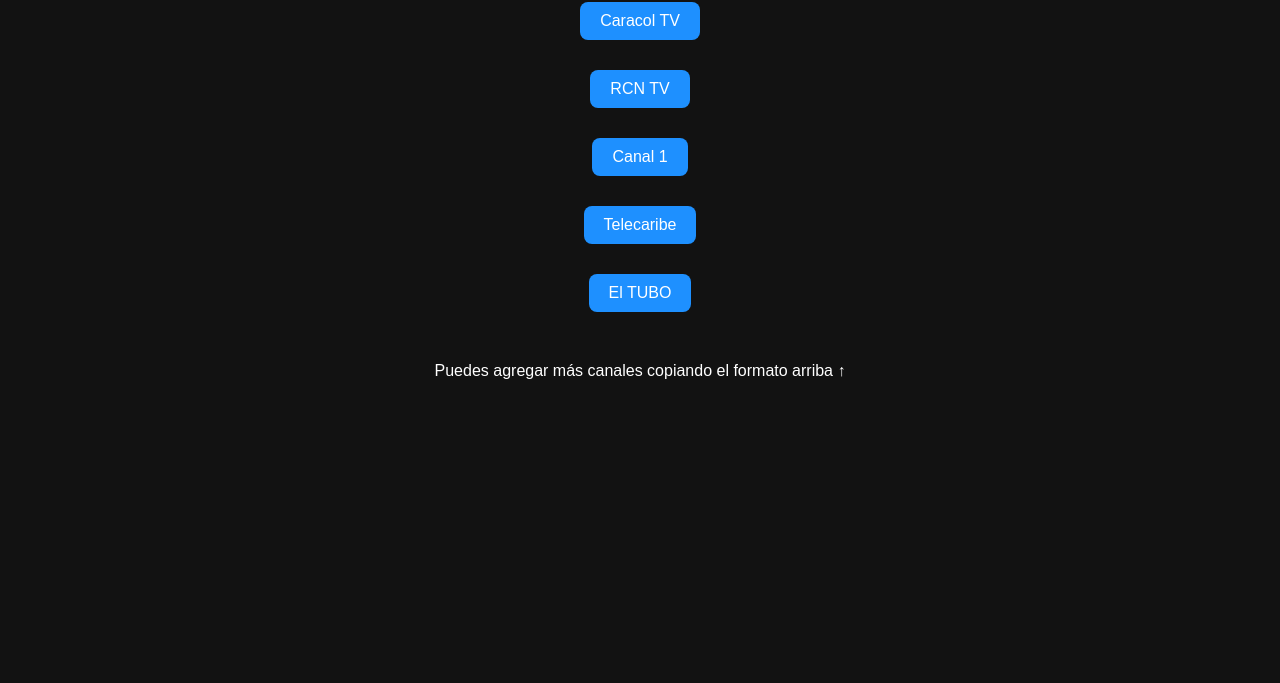
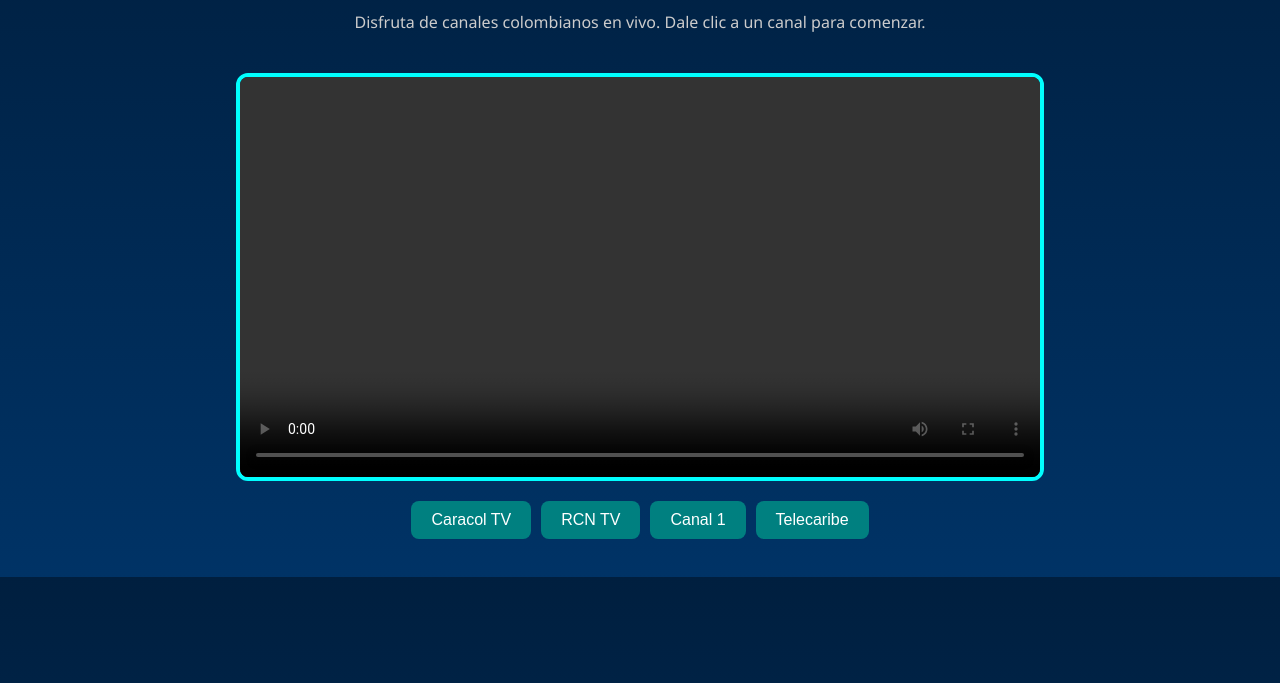
Before and after one commit to danteemmmanuel/programa-git, a plain HTML site: page index.html in a window 1280 px wide. Shown: the part 117-800 px from the top of the page. Drawn offline with nearby package versions, Linux system fonts and the light colour scheme.

Commit message:
Update index.html

```diff
--- a/index.html
+++ b/index.html
@@ -3,59 +3,88 @@
 <head>
   <meta charset="UTF-8" />
   <meta name="viewport" content="width=device-width, initial-scale=1.0"/>
-  <title>Canales de Colombia - IPTV</title>
+  <title>📺 Mancha Digital TV - Canales en Vivo</title>
+  <script src="https://cdn.jsdelivr.net/npm/hls.js@latest"></script>
   <style>
     body {
-      font-family: Arial, sans-serif;
-      background-color: #121212;
+      background: linear-gradient(to bottom, #001f3f, #003366);
       color: white;
-      text-align: center;
-      padding: 20px;
+      font-family: 'Segoe UI', sans-serif;
+      display: flex;
+      flex-direction: column;
+      align-items: center;
+      padding: 30px;
     }
     h1 {
-      color: #00ff99;
+      color: #00ffff;
+      font-size: 2rem;
+      margin-bottom: 10px;
     }
-    .canal {
-      margin: 10px;
+    p {
+      font-size: 1rem;
+      margin-bottom: 20px;
+      color: #ccc;
     }
-    a.boton {
-      display: inline-block;
+    video {
+      width: 90%;
+      max-width: 800px;
+      margin-top: 20px;
+      border: 4px solid #00ffff;
+      border-radius: 12px;
+    }
+    .canales {
+      display: flex;
+      flex-wrap: wrap;
+      justify-content: center;
+      gap: 10px;
+      margin-top: 20px;
+    }
+    .canales button {
+      background-color: #008080;
+      color: white;
+      border: none;
       padding: 10px 20px;
-      margin: 10px;
-      color: white;
-      background-color: #1e90ff;
-      text-decoration: none;
+      font-size: 1rem;
       border-radius: 8px;
-      transition: background 0.3s;
+      cursor: pointer;
+      transition: background-color 0.3s ease;
     }
-    a.boton:hover {
-      background-color: #0074cc;
+    .canales button:hover {
+      background-color: #00cccc;
     }
   </style>
 </head>
 <body>
-  <h1>📺 Canales Colombianos IPTV</h1>
 
-  <div class="canal">
-    <a class="boton" href="https://d2p372oxiwmcn1.cloudfront.net/out/v1/3e61ad13f7a046e79f7b9d6306d2a2e3/index.m3u8" target="_blank">Caracol TV</a>
+  <h1>📡 Mancha Digital TV</h1>
+  <p>Disfruta de canales colombianos en vivo. Dale clic a un canal para comenzar.</p>
+
+  <!-- Reproductor de video -->
+  <video id="tv" controls autoplay></video>
+
+  <!-- Botones de canales -->
+  <div class="canales">
+    <button onclick="cargar('https://d2p372oxiwmcn1.cloudfront.net/out/v1/3e61ad13f7a046e79f7b9d6306d2a2e3/index.m3u8')">Caracol TV</button>
+    <button onclick="cargar('https://rcntv-rcntv-live-1.lcdn.une.net.co/RCNTV/rcntv_live/playlist.m3u8')">RCN TV</button>
+    <button onclick="cargar('https://stmv1.voxtvhd.com.br/telesentinel/telesentinel/playlist.m3u8')">Canal 1</button>
+    <button onclick="cargar('https://stmv1.voxtvhd.com.br/telecaribe/telecaribe/playlist.m3u8')">Telecaribe</button>
   </div>
 
-  <div class="canal">
-    <a class="boton" href="https://rcntv-rcntv-live-1.lcdn.une.net.co/RCNTV/rcntv_live/playlist.m3u8" target="_blank">RCN TV</a>
-  </div>
+  <!-- Script para reproducir canales -->
+  <script>
+    const tv = document.getElementById('tv');
+    function cargar(url) {
+      if (Hls.isSupported()) {
+        const hls = new Hls();
+        hls.loadSource(url);
+        hls.attachMedia(tv);
+      } else if (tv.canPlayType('application/vnd.apple.mpegurl')) {
+        tv.src = url;
+      } else {
+        alert('Tu navegador no soporta reproducción de video HLS');
+      }
+    }
+  </script>
 
-  <div class="canal">
-    <a class="boton" href="https://stmv1.voxtvhd.com.br/telesentinel/telesentinel/playlist.m3u8" target="_blank">Canal 1</a>
-  </div>
-
-  <div class="canal">
-    <a class="boton" href="https://stmv1.voxtvhd.com.br/telecaribe/telecaribe/playlist.m3u8" target="_blank">Telecaribe</a>
-  </div>
-
-  <div class="canal">
-    <a class="boton" href="https://streamyes.alsolnet.com/hls/eltubo.m3u8" target="_blank">El TUBO</a>
-  </div>
-
-  <p style="margin-top: 40px;">Puedes agregar más canales copiando el formato arriba ↑</p>
 </body>
 </html>
```
